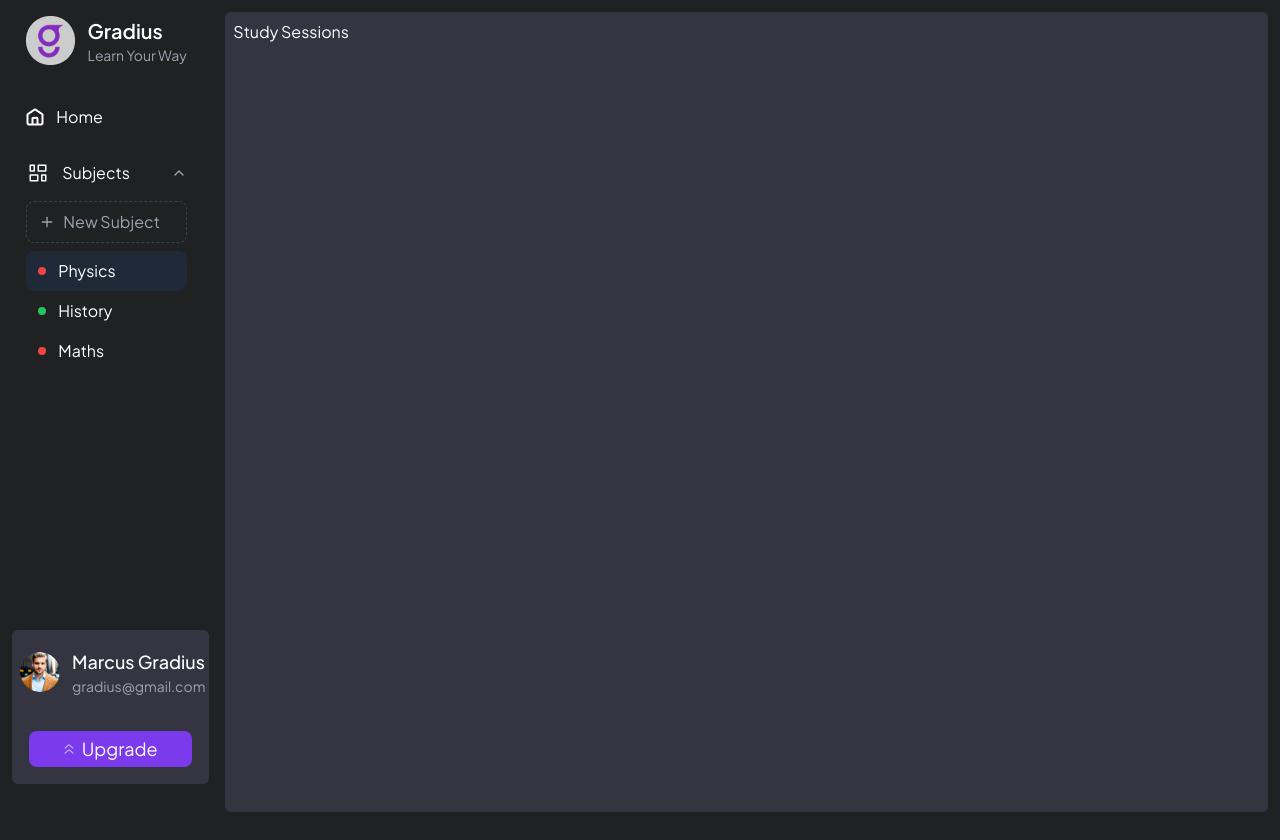
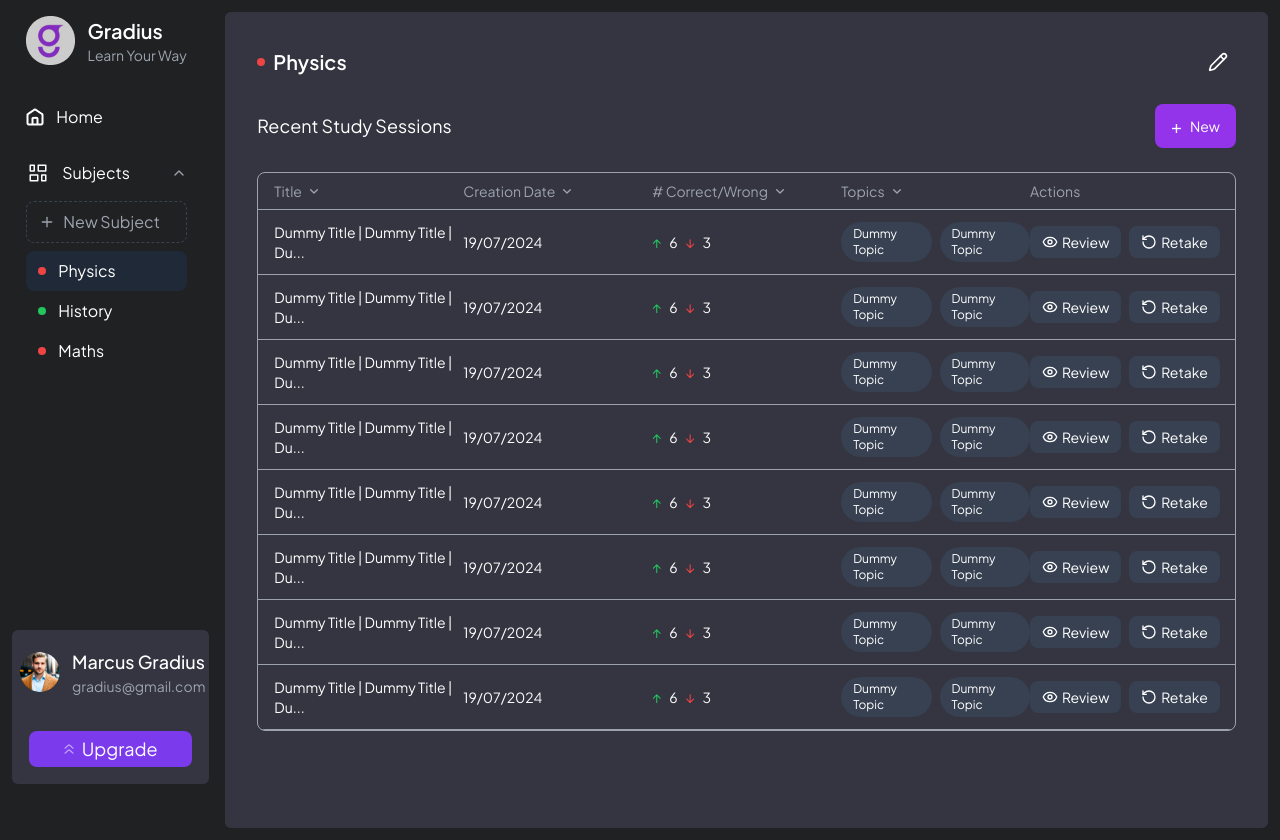
Before and after one commit to Dr-AddictStein/gradius-platform, a React (Vite) app: page /dashboard/studySessions in a window 1280 px wide. Built offline with nearby package versions, Linux system fonts and the light colour scheme.

Commit message:
study-sessions-done

```diff
--- a/src/Pages/Dashboard/StudySessions.tsx
+++ b/src/Pages/Dashboard/StudySessions.tsx
@@ -1,11 +1,115 @@
-import React from 'react'
+import React from 'react';
+import { Pencil, Eye, RotateCcw } from 'lucide-react';
+
+interface StudySession {
+  title: string;
+  creationDate: string;
+  correct: number;
+  wrong: number;
+  topics: string[];
+}
 
 const StudySessions = () => {
+  const sessions: StudySession[] = [
+    {
+      title: "Dummy Title | Dummy Title | Du...",
+      creationDate: "19/07/2024",
+      correct: 6,
+      wrong: 3,
+      topics: ["Dummy Topic", "Dummy Topic"]
+    },
+    // Repeated for visual purposes
+    ...Array(7).fill({
+      title: "Dummy Title | Dummy Title | Du...",
+      creationDate: "19/07/2024",
+      correct: 6,
+      wrong: 3,
+      topics: ["Dummy Topic", "Dummy Topic"]
+    })
+  ];
+
   return (
-    <div>
-      Study Sessions
+    <div className=" text-white p-6 rounded-lg min-h-screen">
+      <div className="flex items-center justify-between mb-6">
+        <div className="flex items-center gap-2">
+          <div className="h-2 w-2 rounded-full bg-red-500"></div>
+          <h1 className="text-xl font-semibold">Physics</h1>
+        </div>
+        <button className="p-2">
+          <Pencil className="w-5 h-5" />
+        </button>
+      </div>
+
+      <div className="flex justify-between items-center mb-6">
+        <h2 className="text-lg">Recent Study Sessions</h2>
+        <button className="bg-purple-600 hover:bg-purple-700 px-4 py-2 rounded-lg flex items-center gap-2 text-sm">
+          <span className="text-lg">+</span> New
+        </button>
+      </div>
+
+      <div className="border border-gray-400 rounded-lg overflow-hidden">
+        <div className="grid grid-cols-5 text-sm text-gray-400 px-4 py-2 border-b border-gray-400">
+          <div className="col-span-1 flex items-center">
+            Title
+            <svg className="w-4 h-4 ml-1" viewBox="0 0 24 24" fill="none" stroke="currentColor">
+              <path strokeLinecap="round" strokeLinejoin="round" strokeWidth={2} d="M7 10l5 5 5-5" />
+            </svg>
+          </div>
+          <div className="col-span-1 flex items-center">
+            Creation Date
+            <svg className="w-4 h-4 ml-1" viewBox="0 0 24 24" fill="none" stroke="currentColor">
+              <path strokeLinecap="round" strokeLinejoin="round" strokeWidth={2} d="M7 10l5 5 5-5" />
+            </svg>
+          </div>
+          <div className="col-span-1 flex items-center">
+            # Correct/Wrong
+            <svg className="w-4 h-4 ml-1" viewBox="0 0 24 24" fill="none" stroke="currentColor">
+              <path strokeLinecap="round" strokeLinejoin="round" strokeWidth={2} d="M7 10l5 5 5-5" />
+            </svg>
+          </div>
+          <div className="col-span-1 flex items-center">
+            Topics
+            <svg className="w-4 h-4 ml-1" viewBox="0 0 24 24" fill="none" stroke="currentColor">
+              <path strokeLinecap="round" strokeLinejoin="round" strokeWidth={2} d="M7 10l5 5 5-5" />
+            </svg>
+          </div>
+          <div className="col-span-1">Actions</div>
+        </div>
+
+        {sessions.map((session, index) => (
+          <div
+            key={index}
+            className={`grid grid-cols-5 px-4 py-3 items-center border-b border-gray-400 hover:bg-gray-800`}
+          >
+            <div className="col-span-1 text-sm">{session.title}</div>
+            <div className="col-span-1 text-sm">{session.creationDate}</div>
+            <div className="col-span-1 flex items-center gap-2 text-sm">
+              <span className="text-green-500">↑</span>{session.correct}
+              <span className="text-red-500">↓</span>{session.wrong}
+            </div>
+            <div className="col-span-1 flex gap-2">
+              {session.topics.map((topic, idx) => (
+                <span
+                  key={idx}
+                  className="bg-gray-700 px-3 py-1 rounded-full text-xs"
+                >
+                  {topic}
+                </span>
+              ))}
+            </div>
+            <div className="col-span-1 flex gap-2">
+              <button className="flex items-center gap-1 bg-gray-700 hover:bg-gray-600 px-3 py-1.5 rounded-lg text-sm">
+                <Eye className="w-4 h-4" /> Review
+              </button>
+              <button className="flex items-center gap-1 bg-gray-700 hover:bg-gray-600 px-3 py-1.5 rounded-lg text-sm">
+                <RotateCcw className="w-4 h-4" /> Retake
+              </button>
+            </div>
+          </div>
+        ))}
+      </div>
     </div>
-  )
-}
+  );
+};
 
-export default StudySessions
+export default StudySessions;
```
